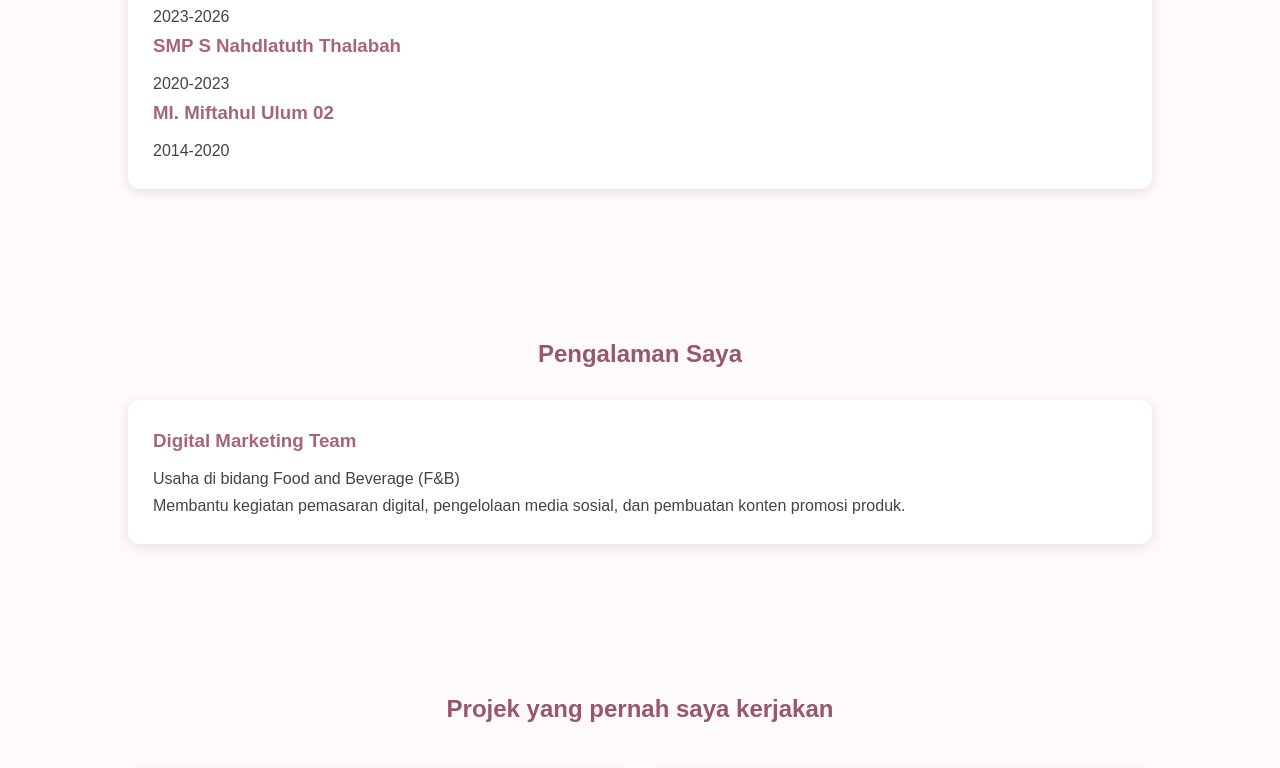
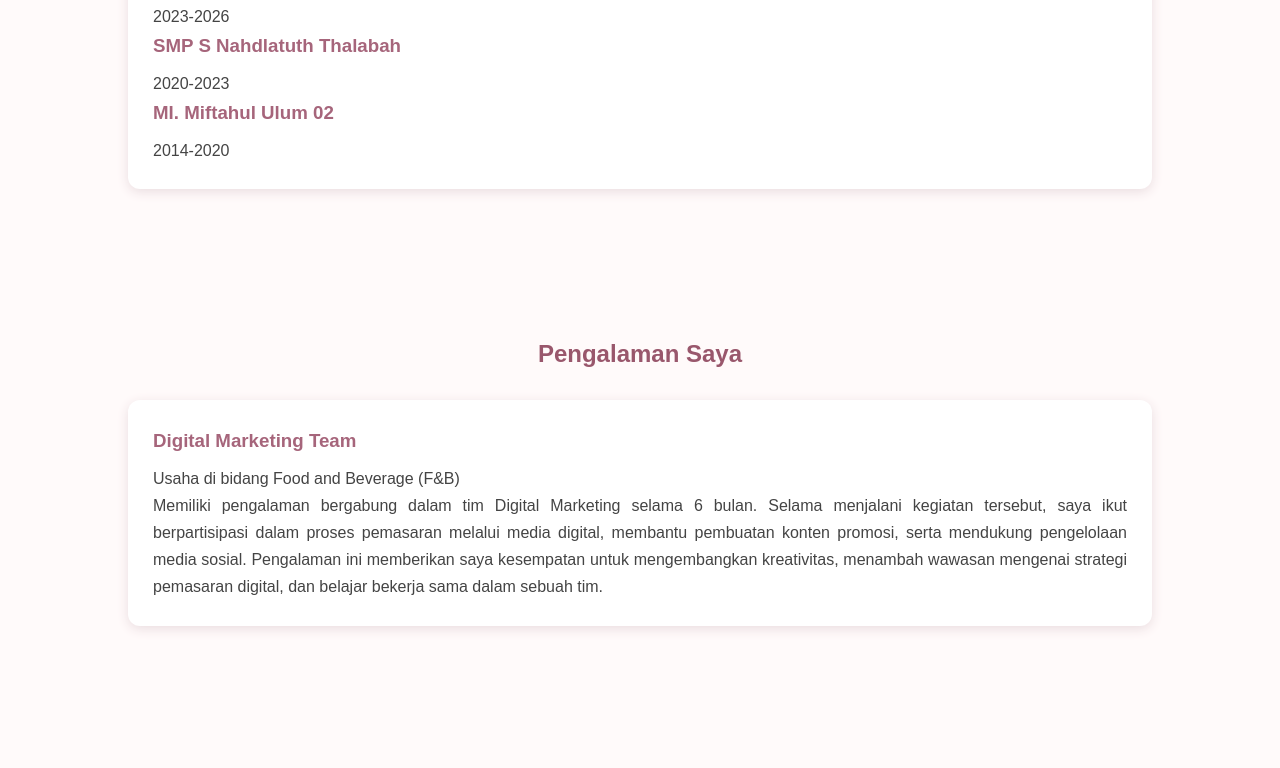
Before and after one commit to faza-rani/portofolio-faza, a plain HTML site: page index.html in a window 1280 px wide. Shown: the part 1221-1989 px from the top of the page. Drawn offline with Linux system fonts and the light colour scheme.

Commit message:
Update index.html

```diff
--- a/index.html
+++ b/index.html
@@ -33,7 +33,7 @@
             </p>
             <a href="#about" class="btn">Tentang saya</a>
 
-            <img src="foto gue.jpeg" alt="Foto Profil" class="profile-img">
+            <img src="foto gue1.jpeg" alt="Foto Profil" class="profile-img">
 
         </div>
     </section>
@@ -41,10 +41,7 @@
     <section id="about">
         <h2>Tentang saya</h2>
         <p>
-            Saat ini sedang menempuh pendidikan D3 Teknik Komputer di Politeknik Negeri Jember.
-            Memiliki ketertarikan pada teknologi informasi dan media digital.
-            Mampu mengoperasikan komputer, mengelola dokumen, serta memiliki sikap teliti, bertanggung jawab,
-            dan mampu bekerja sama dalam tim.
+            Saat ini sedang menempuh pendidikan D3 Teknik Komputer di Politeknik Negeri Jember. Memiliki ketertarikan pada teknologi informasi dan media digital. Mampu mengoperasikan komputer, mengelola dokumen, serta memiliki sikap teliti, bertanggung jawab, dan mampu bekerja sama dalam tim.
         </p>
     </section>
 
@@ -63,15 +60,13 @@
         </div>
     </section>
 
-    <section id="Pengalaman Saya">
+    <section id="experience">
         <h2>Pengalaman Saya</h2>
         <div class="card">
             <h3>Digital Marketing Team</h3>
             <p>Usaha di bidang Food and Beverage (F&B)</p>
             <p>
-                Membantu kegiatan pemasaran digital,
-                pengelolaan media sosial, dan pembuatan
-                konten promosi produk.
+                Memiliki pengalaman bergabung dalam tim Digital Marketing selama 6 bulan. Selama menjalani kegiatan tersebut, saya ikut berpartisipasi dalam proses pemasaran melalui media digital, membantu pembuatan konten promosi, serta mendukung pengelolaan media sosial. Pengalaman ini memberikan saya kesempatan untuk mengembangkan kreativitas, menambah wawasan mengenai strategi pemasaran digital, dan belajar bekerja sama dalam sebuah tim.
             </p>
         </div>
     </section>
```
